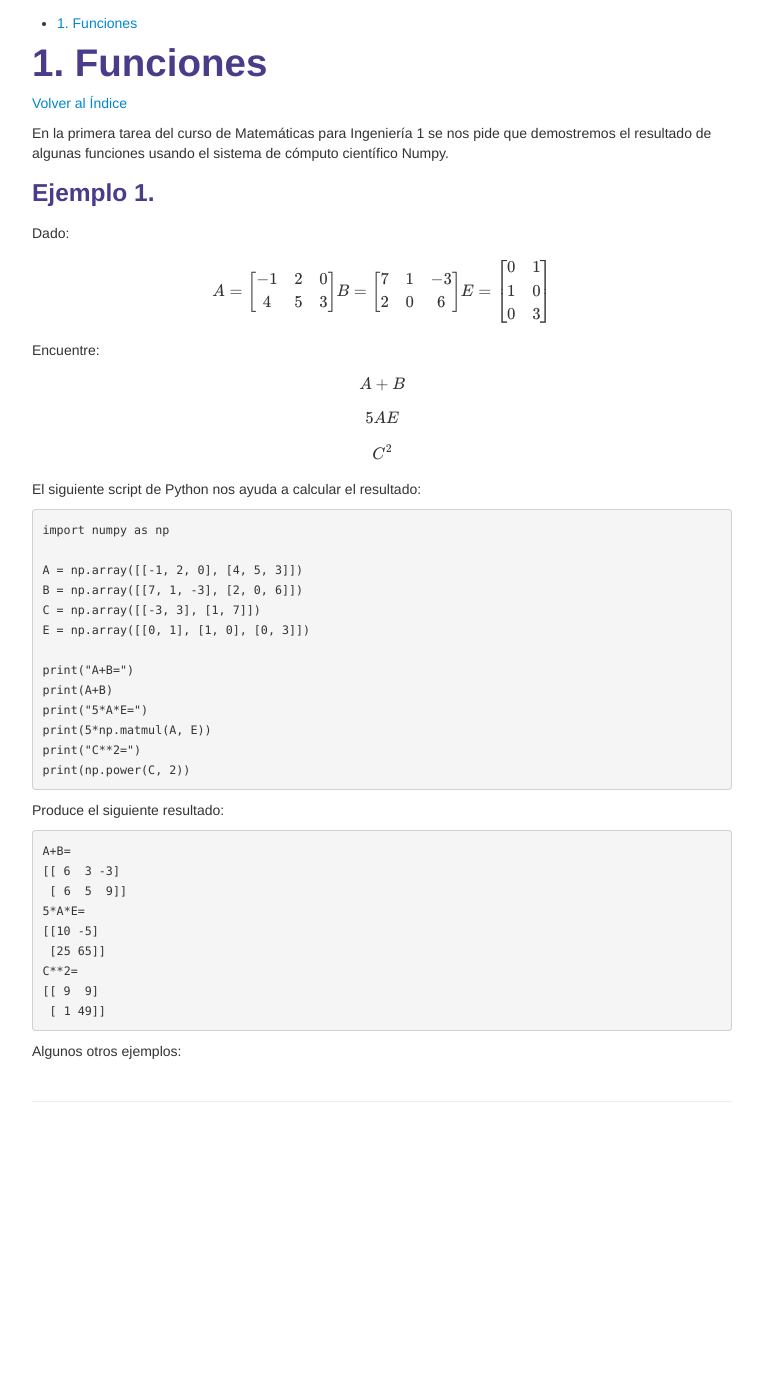
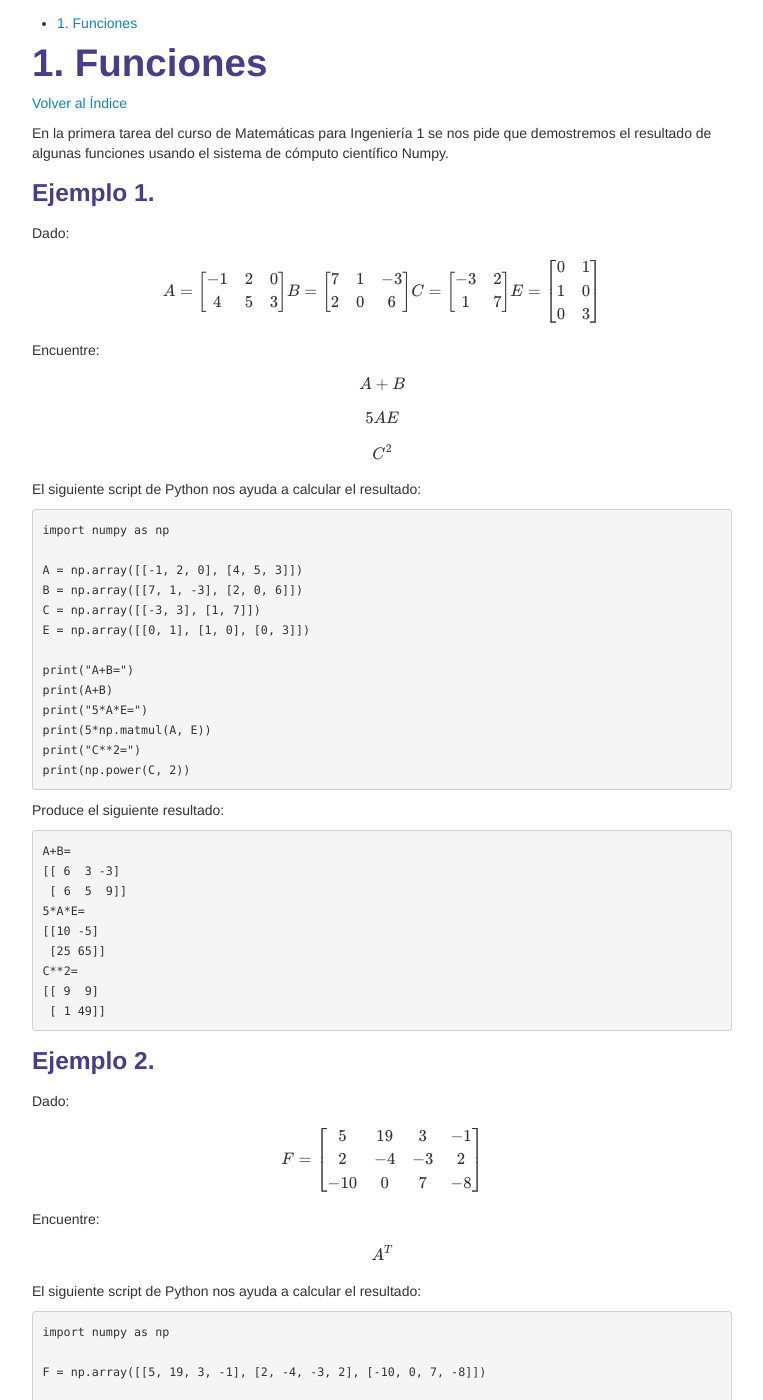
Before and after one commit to enriGarcia/enriGarcia.github.io, a Jekyll site: the page built from pages/instructions/matNumpy.md, in a window 1280 px wide and 1400 px high, scrolled down 299 px. Shown: the whole window, without its empty margins (258-1021 px from the left). Built offline with Jekyll 4.4.1, drawn with Linux system fonts in a browser that asks for light colours; before the commit the page ends 1432 px from its top, so only the background shows below that; some of the changed text lies outside the part shown.

Commit message:
webpage update

````diff
--- a/pages/instructions/matNumpy.md
+++ b/pages/instructions/matNumpy.md
@@ -26,6 +26,10 @@
 B=\begin{bmatrix}
 7 & 1 & -3\\
 2 & 0 & 6
+\end{bmatrix}
+C=\begin{bmatrix}
+-3 & 2\\
+1 & 7
 \end{bmatrix}
 E=\begin{bmatrix}
  0& 1\\
@@ -79,7 +83,43 @@
  [ 1 49]]
 ```
 
-Algunos otros ejemplos:
+### Ejemplo 2.
+
+Dado:
+
+$$\begin{aligned}
+F=\begin{bmatrix}
+5 & 19 & 3 & -1 \\
+2 & -4 & -3&  2 \\
+-10 & 0 & 7 & -8
+\end{bmatrix}
+\end{aligned}$$
+
+Encuentre:
+
+$$\begin{aligned}
+A^{T}
+\end{aligned}$$
+
+El siguiente script de Python nos ayuda a calcular el resultado:
+
+```python
+import numpy as np
+
+F = np.array([[5, 19, 3, -1], [2, -4, -3, 2], [-10, 0, 7, -8]])
+
+print("Transpuesta de F:")
+print(np.transpose(F))
+```
+
+Produce el siguiente resultado:
+```bash
+Transpuesta de F:
+[[  5   2 -10]
+ [ 19  -4   0]
+ [  3  -3   7]
+ [ -1   2  -8]]
+```
 
 <!-- Note: this is how to write a comment in HTML. Everything in here won't show up on your webpage.-->
 
````
